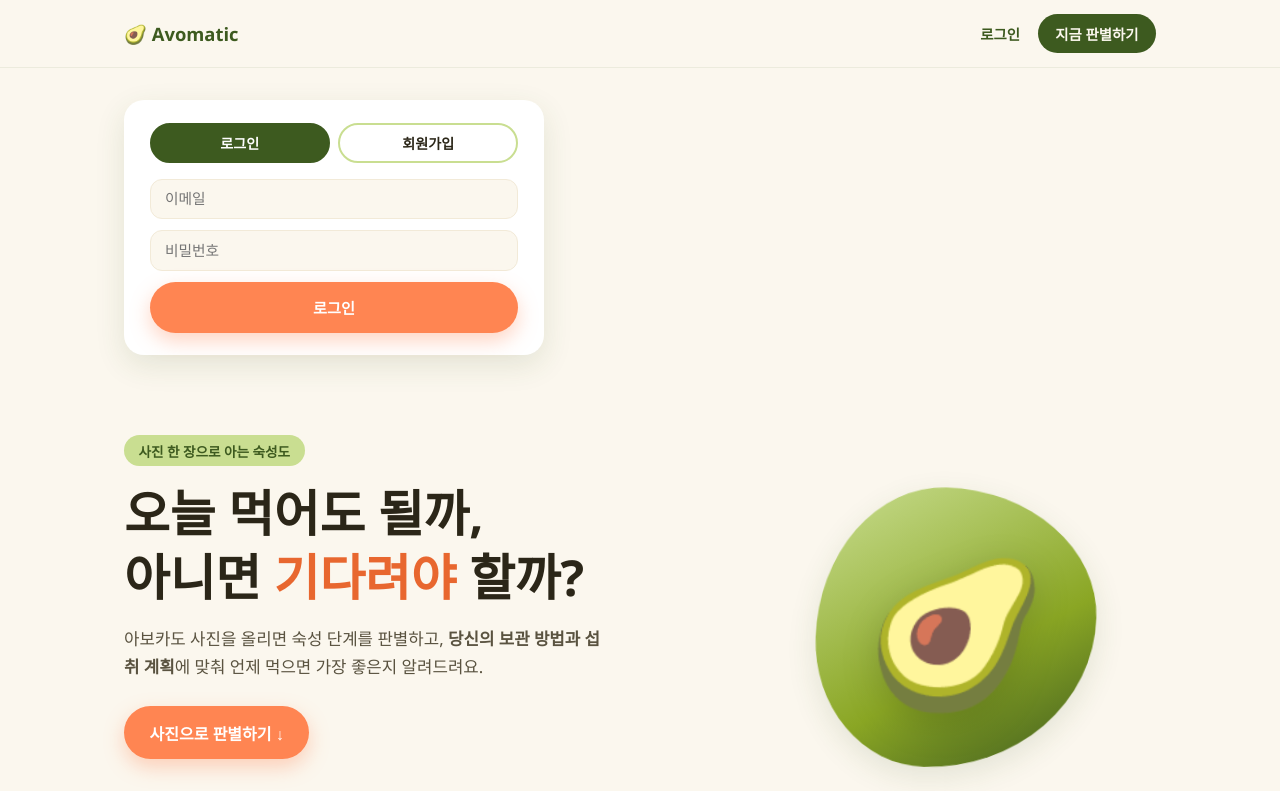
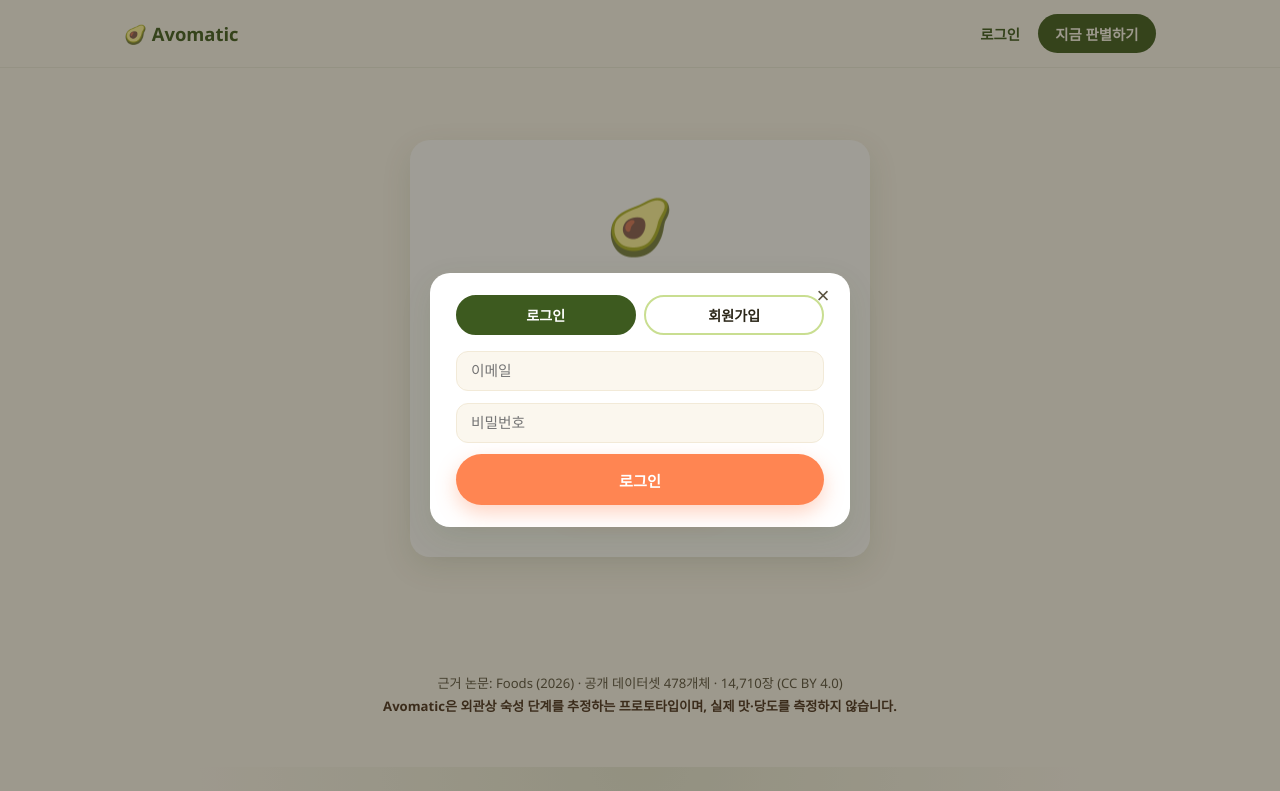
Before and after one commit to seungchae116-jpg/QI_2026_SUMMER_1, a plain HTML site: page index.html in a window 1280 px wide. Both pictures are taken after a click on the button "로그인". Shown: the top 791 px of the page. Drawn offline with Linux system fonts and the light colour scheme.

Commit message:
Gate app behind login, move auth into a modal
Login is now required before the analyzer is usable. The home page
shows only a login gate; clicking it opens a modal (closed by
default) instead of an always-visible inline form. Profile info and
the favorite-style picker moved into a bar shown once logged in.

Co-Authored-By: Claude Sonnet 5 <noreply@anthropic.com>

```diff
--- a/auth.js
+++ b/auth.js
@@ -10,8 +10,11 @@ const FAVORITE_STYLES = [
 ];
 
 const navAccountLink = document.getElementById("navAccountLink");
-const loggedOutView = document.getElementById("authLoggedOut");
-const loggedInView = document.getElementById("authLoggedIn");
+const authModal = document.getElementById("authModal");
+const modalCloseBtn = document.getElementById("modalCloseBtn");
+const authGate = document.getElementById("authGate");
+const authGateBtn = document.getElementById("authGateBtn");
+const appContent = document.getElementById("appContent");
 const loginForm = document.getElementById("loginForm");
 const signupForm = document.getElementById("signupForm");
 const loginError = document.getElementById("loginError");
@@ -20,6 +23,33 @@ const profileEmail = document.getElementById("profileEmail");
 const logoutBtn = document.getElementById("logoutBtn");
 const favoriteStyleGroup = document.getElementById("favoriteStyleGroup");
 const favoriteSaved = document.getElementById("favoriteSaved");
+
+function openModal() {
+  authModal.classList.remove("hidden");
+}
+
+function closeModal() {
+  authModal.classList.add("hidden");
+  loginError.classList.add("hidden");
+  signupError.classList.add("hidden");
+}
+
+navAccountLink.addEventListener("click", () => {
+  if (getToken()) {
+    window.scrollTo({ top: 0, behavior: "smooth" });
+  } else {
+    openModal();
+  }
+});
+
+authGateBtn.addEventListener("click", openModal);
+modalCloseBtn.addEventListener("click", closeModal);
+authModal.addEventListener("click", (e) => {
+  if (e.target === authModal) closeModal();
+});
+document.addEventListener("keydown", (e) => {
+  if (e.key === "Escape" && !authModal.classList.contains("hidden")) closeModal();
+});
 
 document.querySelectorAll(".account-tab").forEach((tab) => {
   tab.addEventListener("click", () => {
@@ -89,16 +119,17 @@ async function saveFavoriteStyle(styleKey) {
 }
 
 function showLoggedIn(user) {
-  loggedOutView.classList.add("hidden");
-  loggedInView.classList.remove("hidden");
+  authGate.classList.add("hidden");
+  appContent.classList.remove("hidden");
+  closeModal();
   profileEmail.textContent = user.email;
   navAccountLink.textContent = "내 계정";
-  if (user.favorite_style) markActiveStyle(user.favorite_style);
+  markActiveStyle(user.favorite_style || null);
 }
 
 function showLoggedOut() {
-  loggedOutView.classList.remove("hidden");
-  loggedInView.classList.add("hidden");
+  authGate.classList.remove("hidden");
+  appContent.classList.add("hidden");
   navAccountLink.textContent = "로그인";
 }
 
--- a/index.html
+++ b/index.html
@@ -15,16 +15,15 @@
   <div class="nav-inner">
     <span class="logo">🥑 Avomatic</span>
     <div class="nav-links">
-      <a class="nav-account-link" href="#account" id="navAccountLink">로그인</a>
+      <button class="nav-account-link" id="navAccountLink" type="button">로그인</button>
       <a class="nav-cta" href="#uploader">지금 판별하기</a>
     </div>
   </div>
 </header>
 
-<main>
-  <section class="account-section" id="account">
-    <div class="account-card">
-      <div id="authLoggedOut">
+<div class="modal-overlay hidden" id="authModal">
+  <div class="modal-card account-card">
+    <button class="modal-close" id="modalCloseBtn" type="button" aria-label="닫기">×</button>
     <div class="account-tabs">
       <button class="account-tab active" data-tab="login" type="button">로그인</button>
       <button class="account-tab" data-tab="signup" type="button">회원가입</button>
@@ -43,20 +42,28 @@
       <p class="account-error hidden" id="signupError"></p>
     </form>
   </div>
+</div>
 
-      <div id="authLoggedIn" class="hidden">
-        <div class="account-profile">
+<main>
+  <section class="auth-gate" id="authGate">
+    <div class="auth-gate-card">
+      <span class="auth-gate-emoji">🥑</span>
+      <h1>Avomatic을 시작하려면<br />로그인이 필요해요</h1>
+      <p>사진으로 숙성도를 판별하고, 내가 좋아하는 아보카도 상태를 저장해두려면 먼저 로그인해주세요.</p>
+      <button class="btn-primary" id="authGateBtn" type="button">로그인 / 회원가입</button>
+    </div>
+  </section>
+
+  <div id="appContent" class="hidden">
+    <div class="profile-bar">
       <span class="account-email" id="profileEmail"></span>
-          <button class="account-logout" id="logoutBtn" type="button">로그아웃</button>
-        </div>
-        <div class="control-group">
+      <div class="profile-bar-style">
         <span class="control-label">내가 가장 좋아하는 아보카도 상태</span>
         <div class="pill-group" id="favoriteStyleGroup"></div>
         <p class="account-saved hidden" id="favoriteSaved">저장됐어요 ✓</p>
       </div>
+      <button class="account-logout" id="logoutBtn" type="button">로그아웃</button>
     </div>
-    </div>
-  </section>
 
   <section class="hero">
     <div class="hero-text">
@@ -222,6 +229,7 @@
       추론 시점에 모델이 알 수 없는 값이라, 모델 입력이 아닌 <strong>후처리 파라미터</strong>로만 사용해요.
     </p>
   </section>
+  </div>
 </main>
 
 <footer class="site-footer">
--- a/style.css
+++ b/style.css
@@ -391,18 +391,122 @@ section h2 {
 }
 
 .nav-account-link {
+  border: none;
+  background: none;
   color: var(--green-deep);
   text-decoration: none;
   font-weight: 600;
   font-size: 0.9rem;
+  cursor: pointer;
+  padding: 0;
+  font-family: inherit;
 }
 
 .nav-account-link:hover {
   text-decoration: underline;
 }
 
-.account-section {
-  padding: 2rem 0 0.5rem;
+/* ---------- auth gate ---------- */
+.auth-gate {
+  display: flex;
+  justify-content: center;
+  padding: 4.5rem 0;
+}
+
+.auth-gate-card {
+  max-width: 460px;
+  text-align: center;
+  background: #fff;
+  border-radius: var(--radius);
+  box-shadow: var(--card-shadow);
+  padding: 3rem 2.2rem;
+}
+
+.auth-gate-emoji {
+  font-size: 3.4rem;
+  display: block;
+  margin-bottom: 1rem;
+}
+
+.auth-gate-card h1 {
+  font-size: clamp(1.5rem, 3.4vw, 2rem);
+  line-height: 1.35;
+  margin: 0 0 0.9rem;
+  color: var(--ink);
+}
+
+.auth-gate-card p {
+  color: var(--ink-soft);
+  margin: 0 0 1.6rem;
+  line-height: 1.6;
+}
+
+.auth-gate-card .btn-primary {
+  border: none;
+  cursor: pointer;
+  font-size: 1rem;
+}
+
+/* ---------- auth modal ---------- */
+.modal-overlay {
+  position: fixed;
+  inset: 0;
+  z-index: 100;
+  background: rgba(43, 38, 24, 0.45);
+  display: flex;
+  align-items: center;
+  justify-content: center;
+  padding: 1.5rem;
+}
+
+.modal-card {
+  position: relative;
+  width: 100%;
+}
+
+.modal-close {
+  position: absolute;
+  top: 0.7rem;
+  right: 0.9rem;
+  border: none;
+  background: none;
+  font-size: 1.4rem;
+  line-height: 1;
+  color: var(--ink-soft);
+  cursor: pointer;
+}
+
+.modal-close:hover {
+  color: var(--ink);
+}
+
+/* ---------- profile bar ---------- */
+.profile-bar {
+  display: flex;
+  align-items: center;
+  flex-wrap: wrap;
+  gap: 1.2rem;
+  background: #fff;
+  border-radius: var(--radius);
+  box-shadow: var(--card-shadow);
+  padding: 1rem 1.4rem;
+  margin: 1.5rem 0;
+}
+
+.profile-bar-style {
+  display: flex;
+  align-items: center;
+  gap: 0.8rem;
+  flex-wrap: wrap;
+}
+
+.profile-bar-style .control-label {
+  margin-bottom: 0;
+  font-size: 0.85rem;
+}
+
+.profile-bar .account-logout {
+  margin-left: auto;
 }
 
 .account-card {
@@ -469,13 +573,6 @@ section h2 {
   color: var(--coral-dark);
   font-size: 0.85rem;
   margin: 0;
-}
-
-.account-profile {
-  display: flex;
-  align-items: center;
-  justify-content: space-between;
-  margin-bottom: 1.2rem;
 }
 
 .account-email {
```
Lines whose indentation alone changed are shown as unchanged.
